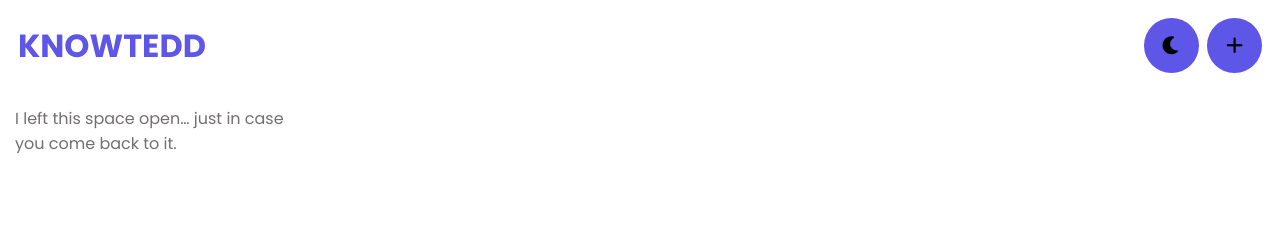
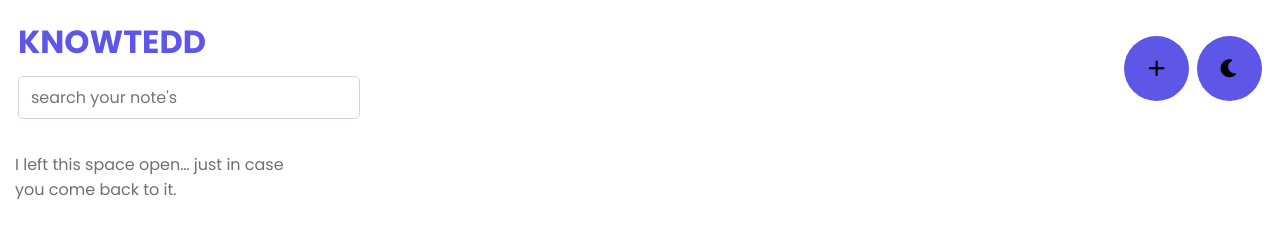
Before and after one commit to Vecho11/knotedd, a plain HTML site: page index.html in a window 1280 px wide. Drawn offline with Linux system fonts and the light colour scheme.

Commit message:
Added - search filtering

```diff
--- a/index.html
+++ b/index.html
@@ -3,7 +3,6 @@
 <head>
     <meta charset="UTF-8">
     <meta name="viewport" content="width=device-width, initial-scale=1.0">
-
     <link rel="stylesheet" href="https://cdnjs.cloudflare.com/ajax/libs/font-awesome/7.0.1/css/all.min.css">
     <link rel="preconnect" href="https://fonts.googleapis.com">
     <link rel="preconnect" href="https://fonts.gstatic.com" crossorigin>
@@ -13,15 +12,15 @@
 </head>
 <body>
     <div class="utility-container">
-        <div>
+        <div class="seach-text-container">
             <p class="main-text">KNOWTEDD</p>
+            <input type="text" class="search-el" placeholder="search your note's">
         </div>
         <div class="toggle-container">
+            <button class="plus-btn"><i class="fa-solid fa-plus"></i></button>
             <button id="toggle-btn"><i class="fa-solid fa-moon"></i></button>
-            <button class="plus-btn"><i class="fa-solid fa-plus"></i></button>
         </div>
     </div>
-
     <div class="main-container">
         <div id="data-container"></div>
     </div>
--- a/script.js
+++ b/script.js
@@ -6,6 +6,7 @@ const plusButton = document.querySelector(".plus-btn")
 const cancelButton = document.querySelector(".cancel-btn")
 const modal = document.querySelector(".modal")
 const toggleBtn = document.getElementById('toggle-btn')
+const search = document.querySelector(".search-el")
 
 let notes = []
 let editingId = null
@@ -28,8 +29,8 @@ function addNote(){
     const value = input.value.trim()
     const userInput = value
 
-    if(!userInput || !isNaN(userInput) || userInput === ""){
-        dataContainer.innerHTML = '<p>Invalid data</p>'
+    if(userInput === ""){
+        alert('Invalid data.')
         return;
     }
 
@@ -45,12 +46,12 @@ function addNote(){
     input.value = ""
 }
 
-function renderNotes(){
+function renderNotes(data = notes){
 
     if(notes.length === 0){
        return dataContainer.innerHTML = `<p class="empty-text">I left this space open… just in case you come back to it.</p>`
     } else{
-    dataContainer.innerHTML = notes.map(n => {
+    dataContainer.innerHTML = data.map(n => {
         return  `
             <div id="note-container" style="background-color:${n.bg}">
                 <div class="note-text-container">
@@ -101,7 +102,6 @@ function editNote(id){
     editingId = id
     modal.classList.remove('hidden')
     addButton.innerHTML = "SAVE EDIT"
-    saveData()
 }
 
 function deleteNote(id){
@@ -114,11 +114,11 @@ form.addEventListener("submit", (e) => {
     e.preventDefault()
 
     if(editingId !== null){
-        const findId= notes.find(n => n.id === editingId)
-        if(!findId) return;
+        const note = notes.find(n => n.id === editingId)
+        if(!note) return;
 
         modal.classList.add('hidden')
-        findId.note = input.value
+        note.note = input.value
         editingId = null;
         addButton.textContent = "ADD"
         saveData()
@@ -162,7 +162,23 @@ toggleBtn.addEventListener("click", () => {
 
 window.addEventListener("DOMContentLoaded", () => {
     const saveTheme = localStorage.getItem('theme');
-    isDark = saveTheme === 'dark'
+    let isDark = saveTheme === 'dark'
 
     updateBackground(isDark)
 })
+
+function SearchNotes(){
+    const value = search.value.trim().toLowerCase()
+
+    const data = notes.filter(n => {
+        return n.note.toLowerCase().includes(value)
+    })
+
+    if(data.length === 0){
+        dataContainer.innerHTML = `<p class="empty-text">No match data</p>`
+    } else{
+        renderNotes(data)
+    }
+}
+
+search.addEventListener("input", SearchNotes)
--- a/styles.css
+++ b/styles.css
@@ -19,6 +19,7 @@ body {
     align-items: center;
     padding: 18px 10px;
     margin: 0px 8px;
+    gap: 6px;
 }
 
 .toggle-container{
@@ -165,6 +166,7 @@ body {
     align-items: center;
     justify-content: center;
     width: 100%;
+    margin-bottom: 6px;
 }
 
 #note-container{
@@ -209,11 +211,38 @@ body {
     font-size: 18px;
 }
 
+.seach-text-container{
+    display: flex;
+    flex-direction: column;
+    gap: 5px;
+}
+
+.search-el{
+    outline: none;
+    padding: 8px 12px;
+    border-radius: 5px;
+    border: 1px solid #dad3d3
+}
+
 @media (min-width: 768px) {
 #data-container{
     display: grid;
     grid-template-columns: repeat(2, 1fr)
 }
+.plus-btn{
+    height: 60px;
+    width: 60px;
+}
+
+#toggle-btn{
+    height: 60px;
+    width: 60px;
+}
+
+.search-el{
+    font-size: 16px;
+}
+
 }
 
 @media(min-width: 992px){
@@ -235,6 +264,20 @@ body {
 .cancel-container button{
     max-width: 350px;
 }
+.plus-btn{
+    height: 60px;
+    width: 60px;
+}
+
+#toggle-btn{
+    height: 60px;
+    width: 60px;
+}
+
+.search-el{
+    font-size: 16px;
+}
+
 
 }
 
@@ -259,6 +302,24 @@ body {
     max-width: 350px;
 }
 
+
+.search-el{
+    font-size: 16px;
+}
+.seach-text-container{
+    gap: 10px;
+}
+
+.plus-btn{
+    height: 65px;
+    width: 65px;
+}
+
+#toggle-btn{
+    height: 65px;
+    width: 65px;
+}
+
 }
 
 .empty-text{
```
